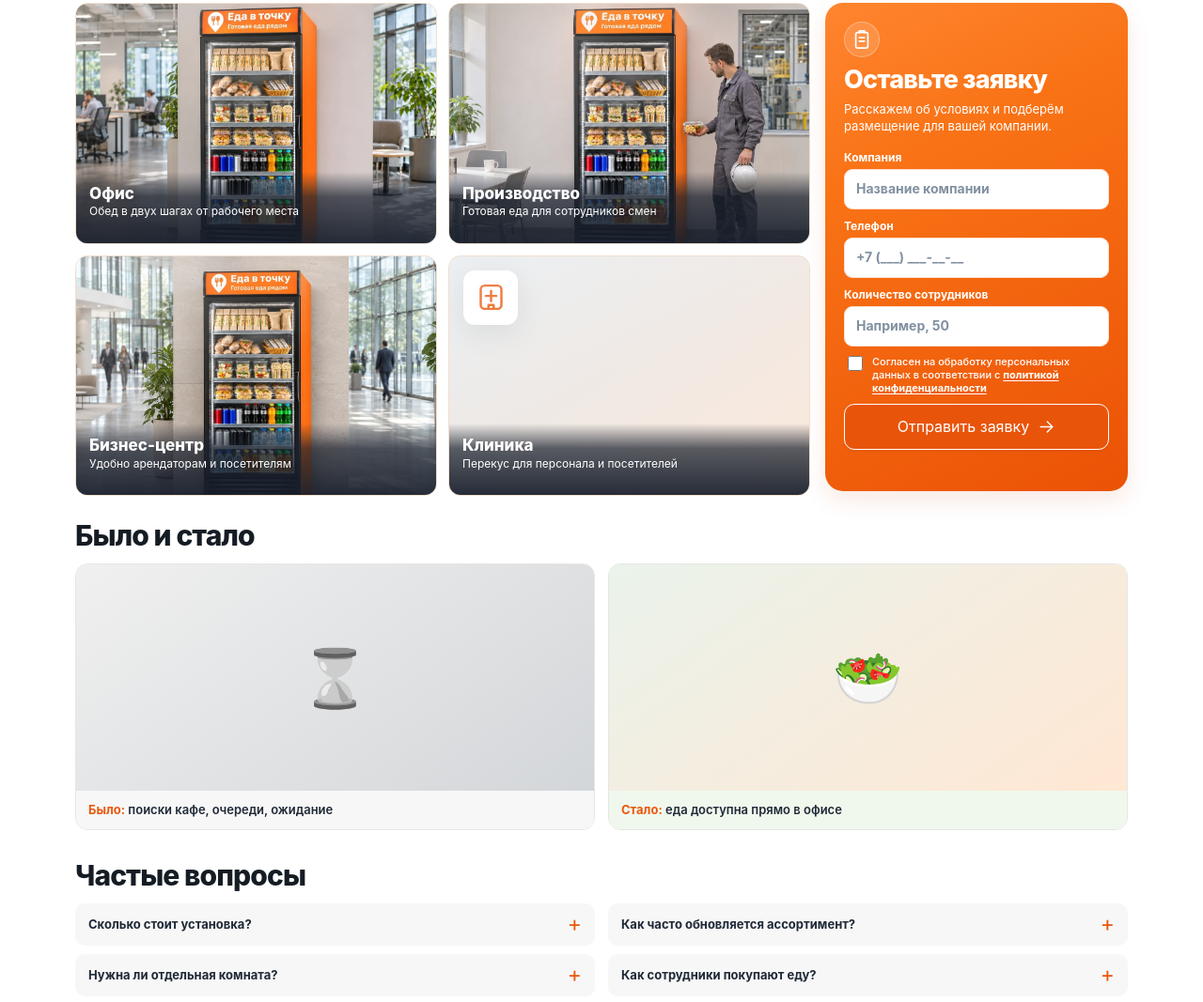
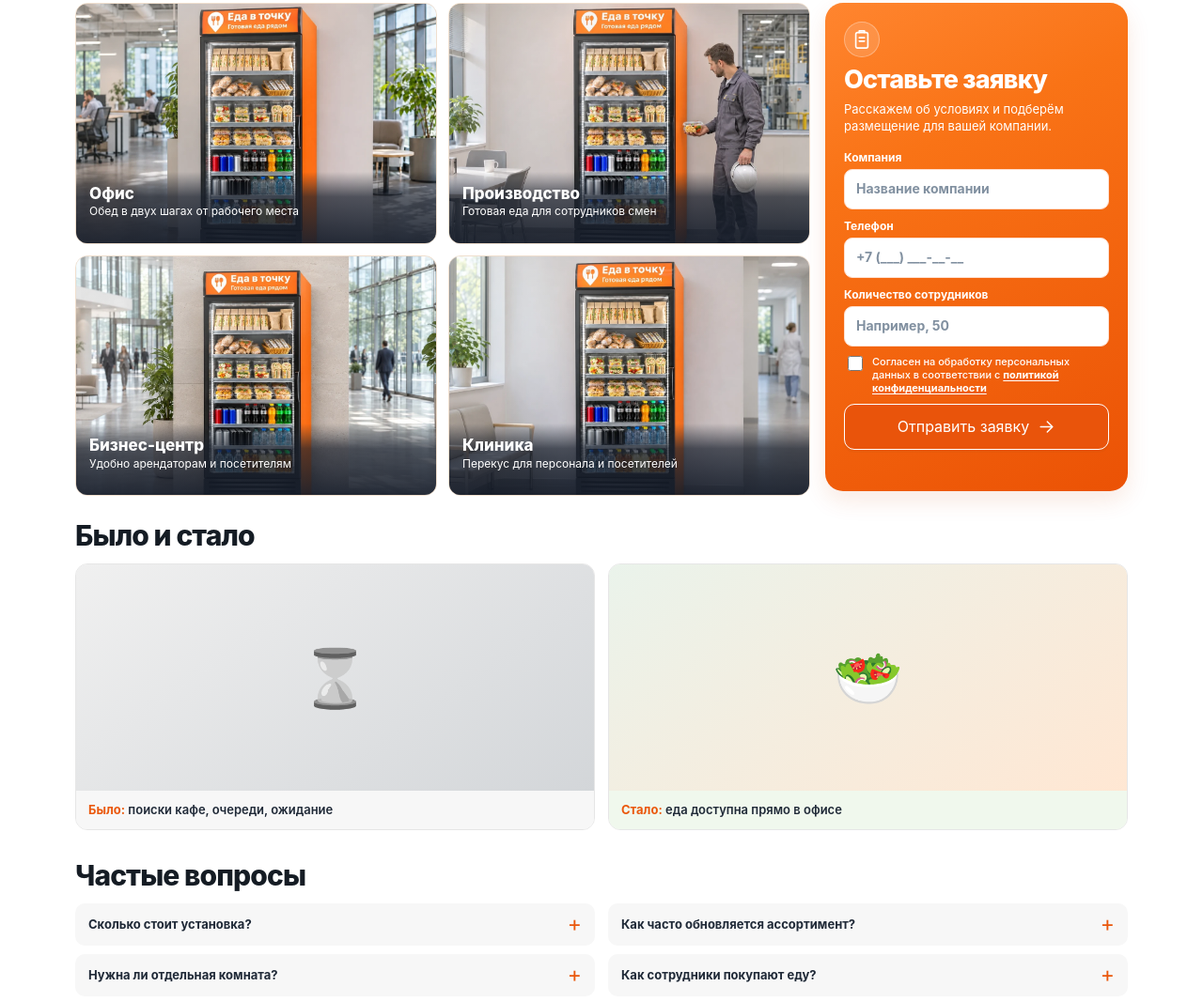
Before and after one commit to EugeneSlusar/eda-v-tochku.ru, a plain HTML site: page index.html in a window 1280 px wide. Shown: the part 1443-2510 px from the top of the page at 94% size. Drawn offline with Linux system fonts and the light colour scheme.

Commit message:
Фото place-clinic в карточке «Клиника» (#21): блок «Где разместить» целиком на фото
Co-Authored-By: Claude Sonnet 5.5 <noreply@anthropic.com>
Claude-Session: https://claude.ai/code/session_01RjrWoY9dTF8Jmk433wLEoj

```diff
--- a/index.html
+++ b/index.html
@@ -71,7 +71,7 @@
           <div class="lp-places"><article class="lp-place"><div class="lp-photo-slot lp-place-photo"><img src="images/place-office.webp" width="1200" height="900" alt="Холодильник «Еда в точку» в светлом офисе open-space" loading="lazy" decoding="async"><div class="lp-place-caption"><h3>Офис</h3><p>Обед в двух шагах от рабочего места</p></div></div></article>
 <article class="lp-place"><div class="lp-photo-slot lp-place-photo"><img src="images/place-production.webp" width="1200" height="900" alt="Холодильник «Еда в точку» в комнате отдыха на производстве, сотрудник в спецодежде берёт обед" loading="lazy" decoding="async"><div class="lp-place-caption"><h3>Производство</h3><p>Готовая еда для сотрудников смен</p></div></div></article>
 <article class="lp-place"><div class="lp-photo-slot lp-place-photo"><img src="images/place-business-center.webp" width="1200" height="900" alt="Холодильник «Еда в точку» в холле бизнес-центра" loading="lazy" decoding="async"><div class="lp-place-caption"><h3>Бизнес-центр</h3><p>Удобно арендаторам и посетителям</p></div></div></article>
-<article class="lp-place"><div class="lp-photo-slot lp-place-photo" data-image="place-clinic" role="img" aria-label="Перекус для персонала и посетителей"><span class="lp-scene-symbol"><svg aria-hidden="true" class="" xmlns="http://www.w3.org/2000/svg" viewBox="0 0 24 24" fill="none" stroke="currentColor" stroke-width="1.8" stroke-linecap="round" stroke-linejoin="round"><rect x="4" y="3" width="16" height="18" rx="3"/><path d="M12 7v8m-4-4h8M10 21v-3h4v3"/></svg></span><div class="lp-place-caption"><h3>Клиника</h3><p>Перекус для персонала и посетителей</p></div></div></article></div>
+<article class="lp-place"><div class="lp-photo-slot lp-place-photo"><img src="images/place-clinic.webp" width="1200" height="900" alt="Холодильник «Еда в точку» в коридоре медицинского учреждения" loading="lazy" decoding="async"><div class="lp-place-caption"><h3>Клиника</h3><p>Перекус для персонала и посетителей</p></div></div></article></div>
           <aside class="lp-lead-panel" id="lead">
             <div class="lp-lead-panel-head"><span class="lp-lead-icon"><svg aria-hidden="true" class="" xmlns="http://www.w3.org/2000/svg" viewBox="0 0 24 24" fill="none" stroke="currentColor" stroke-width="1.8" stroke-linecap="round" stroke-linejoin="round"><rect x="5" y="4" width="14" height="18" rx="2"/><path d="M9 4V2h6v2M9 10h6m-6 4h6"/></svg></span><h2>Оставьте заявку</h2><p>Расскажем об условиях и подберём размещение для вашей компании.</p></div>
             <form class="lp-form" id="lead-form" action="submit.php" method="post" novalidate>
```
Also changed, not shown: images/place-clinic.webp (added).
